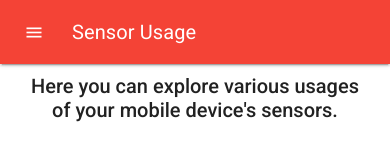
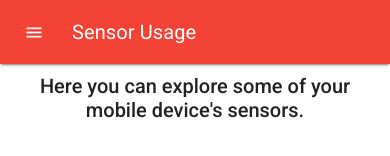
Before and after one commit to burgadon/MoCIoT, a plain HTML site: page index.html in a window 390 px wide. Shown: the top 156 px of the page. Drawn offline with Linux system fonts and the light colour scheme; some packages are replaced by stand-ins of ours; grey boxes are pictures that could not be loaded; a web font is replaced by a local one.

Commit message:
Shortend the intro text again

```diff
--- a/index.html
+++ b/index.html
@@ -34,7 +34,7 @@
 		</div>
 
 		<!-- Content -->
-		<h4 align="center" id="introduction">Here you can explore various usages of your mobile device's sensors.</h4>
+		<h4 align="center" id="introduction">Here you can explore some of your mobile device's sensors.</h4>
 		<div id="content-list">
 			<ul data-role="listview" data-icon="false">
 				<li>
```
